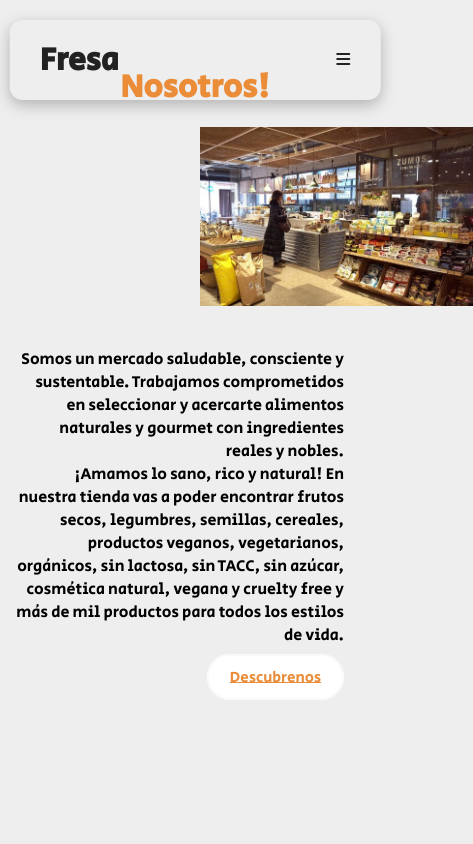
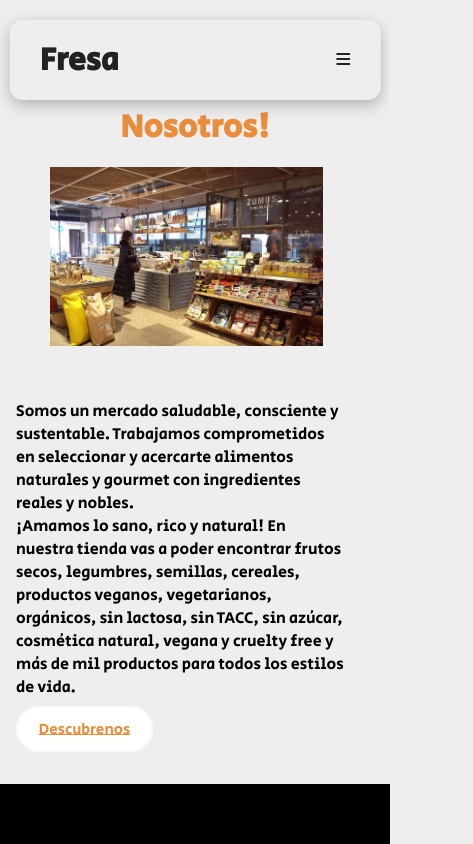
Before and after one commit to agustc/proyectoreactutn, a React (Create React App) app: page /Nosotros in a window 390 px wide. Shown: the top 844 px of the page, 473 px wide, since content can reach past the window. Built offline with nearby package versions, Linux system fonts and the light colour scheme; a web font is replaced by a local one.

Commit message:
nosotros sucursales responsivos

```diff
--- a/src/components/Products/products.css
+++ b/src/components/Products/products.css
@@ -77,6 +77,7 @@ padding-bottom: 2rem;
 
     .container-p{
         gap:1rem;
+        padding-top:-10rem;
     }
 
     .container-p>:nth-child(1){
--- a/src/components/Sucur/sucu.jsx
+++ b/src/components/Sucu/Sucu.jsx
@@ -1,12 +1,11 @@
-import "./sucu.css";
+import "./sucurs.css";
 import tiendamermelada from "../assets/tiendamermelada.jpg"
 import tiendapanes from  "../assets/tiendapanes.jpg"
 import verdurass from  "../assets/verdurass.jpg"
-
+import React from 'react'
 export const Sucu = () => {
     return (
         <>
-
 
 <section class="features" id="features">
 
--- a/src/components/Sucur/sucu.css
+++ b/src/components/Sucu/sucurs.css
@@ -64,3 +64,12 @@
 
 
 }
+
+@media screen and (max-width:640px) {
+    .features .box-container{
+        display:flex;
+        flex-direction: column;
+
+
+    }
+}
--- a/src/components/US/Us.css
+++ b/src/components/US/Us.css
@@ -37,10 +37,15 @@
 
      */
 
-     display: flex;
+     /* display: flex;
      flex-direction: row;
      height: auto;
-     width: 100%;
+     width: 100%; */
+
+     display: grid;
+     grid-template-columns: repeat(auto-fit, minmax(2rem, 8fr));
+     gap:12px;
+
 }
 .bakery .row .image{
 
@@ -68,147 +73,51 @@ p{
 }
 
 
-@media (max-width:700px){
 
-    .heading{
 
-        font-size: 30px;
+    @media screen and (max-width:856px) {
+
+        .bakery .row {
+display: flex;
+         flex-direction: column;
+         align-items: center;
 
         }
-    .bakery{
-        display: flex;
-        flex-flow: column;
-        text-align: center;
-        justify-content:space-between;
+
+        .bakery .row .image{
+
+            flex: 1 1 5rem;
+
         }
-    .row{
-        display: flex;
-        flex-flow: column wrap;
-        text-align: end;
-        justify-content:space-between;
-    }
-    /**//*.heading{
-        justify-content: end;
-        font-size: 20px;
-        margin-right: 10%;
-    }*/
-    /*.bakery{
-        display: flex;
-        flex-flow: column;
-        text-align: center;
-        justify-content:space-between;
-    }*/
-    /*.row{
-        display: flex;
-        flex-flow: column wrap;
-        text-align: center;
-        justify-content:space-between;
-    }*/
+        .bakery .row .image img{
+            margin-left: 40px;
 
-
-    .image{
-        width: 100%;
             align-items: center;
             justify-content: center;
+            }
 
 
     }
+    @media screen and (max-width:1140px) {
 
+        .bakery .row {
+display: flex;
+         flex-direction: column;
+         align-items: center;
 
-    /*.bakery{
+        }
 
-        text-align: center;
-       display: flex;
-       justify-content:space-between;
+        .bakery .row .image{
 
-    }*/
-    /*.bakery .row{
+            flex: 1 1 5rem;
 
-      flex-flow: column wrap;
-      text-align: center;
-      margin-top: 50px;
         }
-   p{
-        text-align: center;
+        .bakery .row .image img{
+            margin-left: 50px;
 
+            align-items: center;
             justify-content: center;
-
-
-    }*/
-
-    /*.content{
-        display: flex;
-    }*/
-    /*.image{
-        justify-content: center;
-        text-align: center;
-        margin-bottom: 50px;
-    }*/
-
-
-
+            }
 
 
     }
-@media screen and (min-width:701px) and (max-width:1000px){
-
-    .heading{
-        justify-content: end;
-        margin-right: 10%;
-    }
-    /*.bakery{
-        display: flex;
-        flex-flow: column;
-        text-align: center;
-        justify-content:space-between;
-    }*/
-    /*.row{
-        display: flex;
-        flex-flow: column wrap;
-        text-align: center;
-        justify-content:space-between;
-    }*/
-
-
-    .image{
-        padding-right: 10%;
-    }
-
-
-    /*.bakery{
-
-        text-align: center;
-       display: flex;
-       justify-content:space-between;
-
-    }*/
-    /*.bakery .row{
-
-      flex-flow: column wrap;
-      text-align: center;
-      margin-top: 50px;
-        }
-   p{
-        text-align: center;
-
-        justify-content: center;
-
-
-    }*/
-
-    /*.content{
-        display: flex;
-    }*/
-    /*.image{
-        justify-content: center;
-        text-align: center;
-        margin-bottom: 50px;
-    }*/
-
-
-
-
-
-
-
-}
--- a/src/components/pages/Contacto.js
+++ b/src/components/pages/Contacto.js
@@ -1,12 +1,15 @@
 
 import React from 'react'
-import Navbar from '../navbar/Navbar'
-
+import Navbar from '../navbar/Navbar';
+import { Contact } from '../Contact/Contact';
+import Footer from '../Footer/Footer';
 export default function Contacto() {
     return (
         <>
         <Navbar/>
-       <h1 className="hola">ooooooooooo</h1>
+        <br></br> <br></br> <br></br> <br></br> <br></br>  <br></br>
+      <Contact/>
+      <Footer/>
        </>
     )
 }
--- a/src/components/pages/Layout.js
+++ b/src/components/pages/Layout.js
@@ -5,7 +5,7 @@ import Footer from "../Footer/Footer";
 import { Banner } from "../Banner/Banner";
 import {Products} from "../Products/Products";
 import {Testimonios} from "../Testimonios/Testimonio";
-import { Sucu } from "../Sucur/sucu";
+import { Sucu } from "../Sucu/Sucu";
 import {Us} from "../US/Us";
 import {Contact} from "../Contact/Contact";
 export default function Layout (){
--- a/src/components/pages/Nosotros.js
+++ b/src/components/pages/Nosotros.js
@@ -2,11 +2,14 @@
 import React from 'react'
 import Navbar from '../navbar/Navbar'
 import { Us } from '../US/Us'
+import Footer from '../Footer/Footer'
 export default function Nosotros() {
     return (
         <>
         <Navbar/>
-<Us/>
+        <br></br><br></br>
+        <Us/>
+        <Footer/>
 
 
         </>
--- a/src/components/pages/Sucursales.js
+++ b/src/components/pages/Sucursales.js
@@ -1,12 +1,16 @@
 import React from 'react'
 import Navbar from '../navbar/Navbar';
+import {Sucu} from "../Sucu/Sucu";
+import Footer from '../Footer/Footer';
+
 export default function Sucursales ()  {
     return (
         <>
         <Navbar/>
-        <br></br> <br></br> <br></br> <br></br> <br></br> <br></br>
-        <h2>sucu</h2>
+        <br></br> <br></br> <br></br>
 
+        <Sucu/>
+        <Footer/>
         </>
     );
 }
```
Lines whose indentation alone changed are shown as unchanged.
